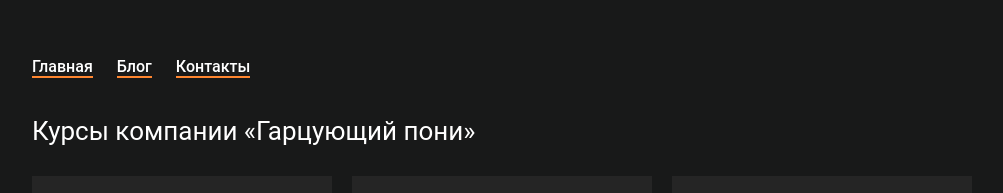
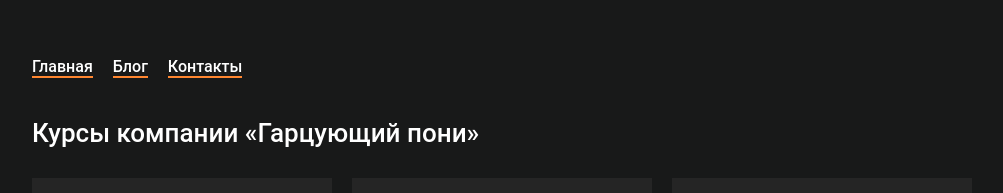
Before and after one commit to AndreyBerchuk/lessons, a website: page lesson-2/src/index.html in a window 1280 px wide. Shown: the part 103-296 px from the top of the page, without its empty margins (138-1141 px from the left). Drawn offline with Linux system fonts and the light colour scheme.

Commit message:
Update lesson-2

```diff
--- a/lesson-2/src/index.html
+++ b/lesson-2/src/index.html
@@ -17,8 +17,8 @@
       </nav>
     </header>
     <main>
-      <div class=name><h1>Курсы компании «Гарцующий пони»</h1></div>
-      <div  class="articles-list">
+      <h1>Курсы компании «Гарцующий пони»</h1>
+      <div class="articles-list">
         <ul>
           <li>
             <article>
--- a/lesson-2/src/styles.css
+++ b/lesson-2/src/styles.css
@@ -20,9 +20,13 @@ nav {
   padding: 20px 0;
 }
 
+nav ul {
+  display: flex;
+  flex-flow: row nowrap;
+  column-gap: 20px;
+}
+
 nav li {
-  display: inline;
-  margin-right: 20px;
   font-weight: 500;
   border-bottom: 2px solid #ff8630;
 }
@@ -34,16 +38,12 @@ main {
   justify-content: center;
 }
 
-.name {
-  display: block;
+h1 {
   width: 940px;
-}
-
-h1 {
   margin-top: 20px;
   margin-bottom: 30px;
   font-size: 26px;
-  font-weight: 100px;
+  font-weight: 500;
 }
 
 .articles-list ul {
@@ -65,7 +65,6 @@ h1 {
 }
 
 .author {
-  display: block;
   margin-bottom: 20px;
   text-align: right;
 }
@@ -80,13 +79,11 @@ h1 {
 }
 
 .data {
-  display: block;
   padding-bottom: 3px;
   text-align: right;
 }
 
 footer {
-  display: block;
   padding-top: 50px;
   text-align: center;
 }
```
Lines whose indentation alone changed are shown as unchanged.
